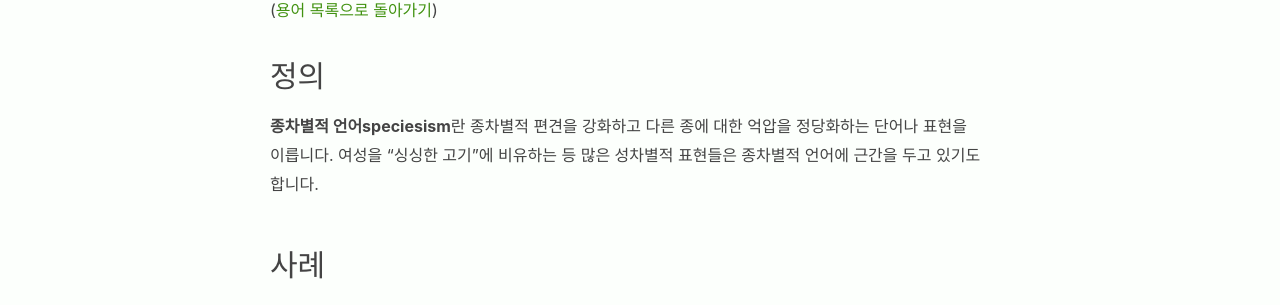
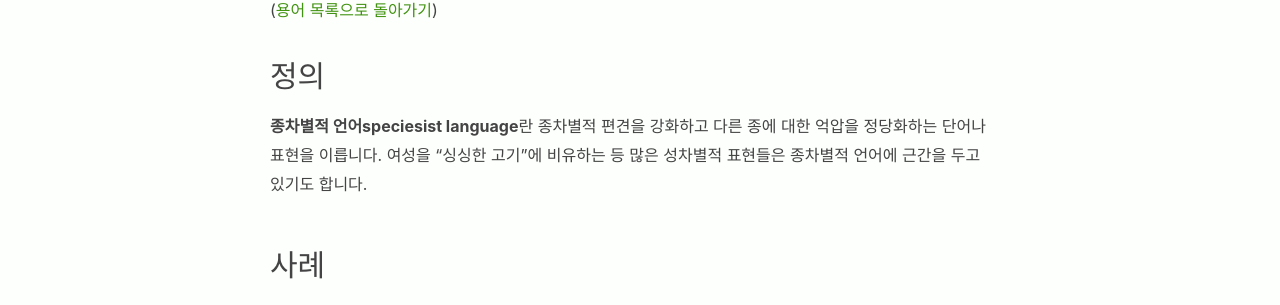
Before and after one commit to veganstudies/veganstudies.github.io, a Jekyll site: the page built from _terms/speciesist-language.md, in a window 1280 px wide. Shown: the part 187-492 px from the top of the page. Built offline with Jekyll 4.4.1, drawn with Linux system fonts in a browser that asks for light colours.

Commit message:
오타 수정

```diff
--- a/_terms/speciesist-language.md
+++ b/_terms/speciesist-language.md
@@ -4,7 +4,7 @@ title: "종차별적 언어speciesist language"
 ---
 ## 정의
 
-**종차별적 언어speciesism**란 종차별적 편견을 강화하고 다른 종에 대한 억압을 정당화하는 단어나 표현을 이릅니다. 여성을 "싱싱한 고기"에 비유하는 등 많은 성차별적 표현들은 종차별적 언어에 근간을 두고 있기도 합니다.
+**종차별적 언어speciesist language**란 종차별적 편견을 강화하고 다른 종에 대한 억압을 정당화하는 단어나 표현을 이릅니다. 여성을 "싱싱한 고기"에 비유하는 등 많은 성차별적 표현들은 종차별적 언어에 근간을 두고 있기도 합니다.
 
 ## 사례
 
```
